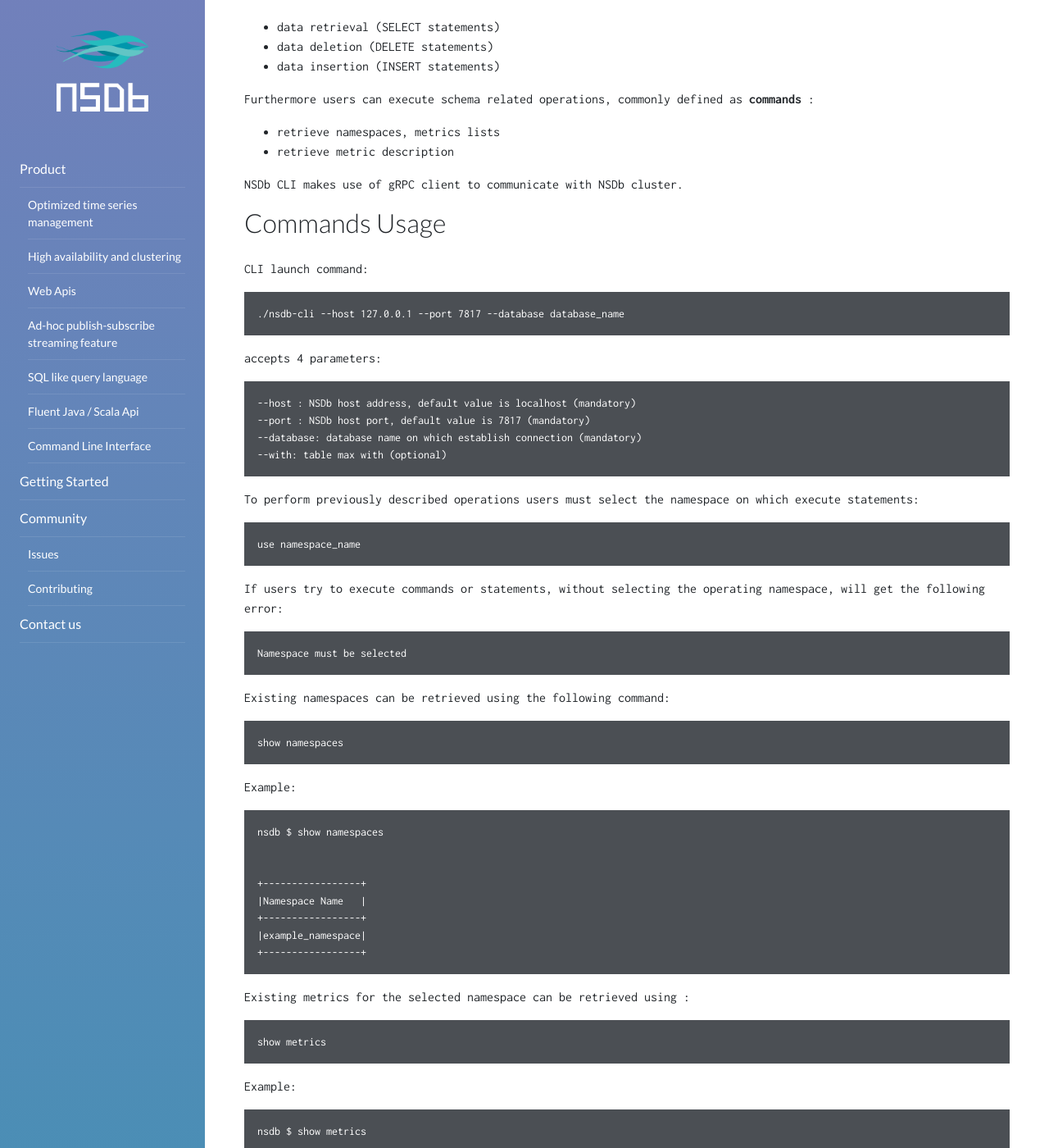
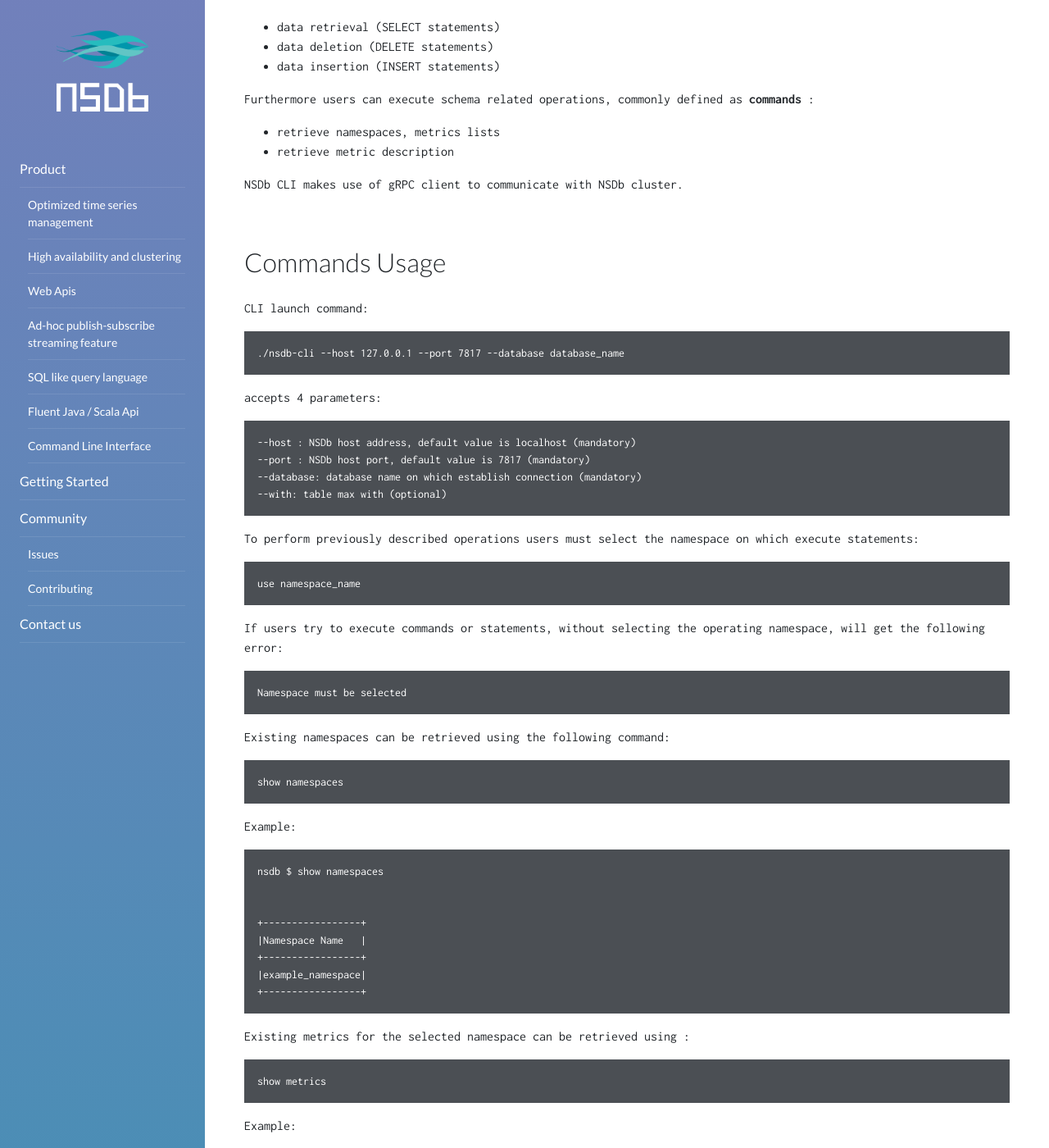
Before and after one commit to nsdb-io/nsdb-io.github.io, a Jekyll site: the page built from CLI_doc.md, in a window 1280 px wide and 1400 px high, scrolled down 216 px. Shown: the whole window at 82% size. Built offline with Jekyll 4.4.1, drawn with Linux system fonts in a browser that asks for light colours; nearby versions of some CDN libraries.

Commit message:
content layout

````diff
--- a/CLI_doc.md
+++ b/CLI_doc.md
@@ -15,6 +15,8 @@ Furthermore users can execute schema related operations, commonly defined as **c
 - retrieve metric description
 
 NSDb CLI makes use of gRPC client to communicate with NSDb cluster.
+
+___
 
 ## Commands Usage
 CLI launch command:
@@ -95,6 +97,7 @@ nsdb $ describe famous_people
 |value    |BIGINT |
 +---------+-------+
 ```
+___
 
 ## Statements Usage
 
--- a/css/custom/_base.scss
+++ b/css/custom/_base.scss
@@ -75,7 +75,7 @@ body {
     }
 
     hr {
-        margin-top: 6rem;
+        margin-top: 4rem;
         border: 0;
         border-top: 0;
     }
````
Also changed, not shown: Products.md (+1 -0 lines), products.md (+1 -0 lines).
